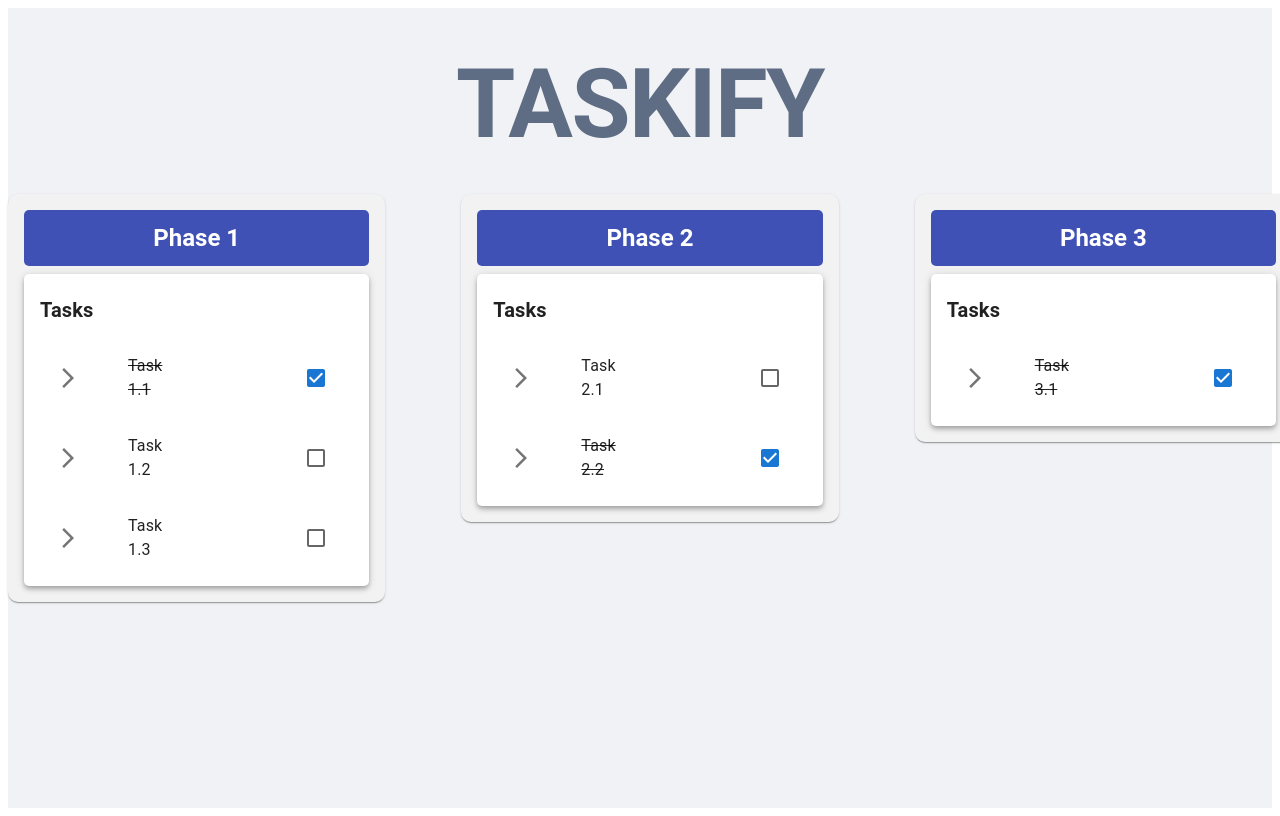
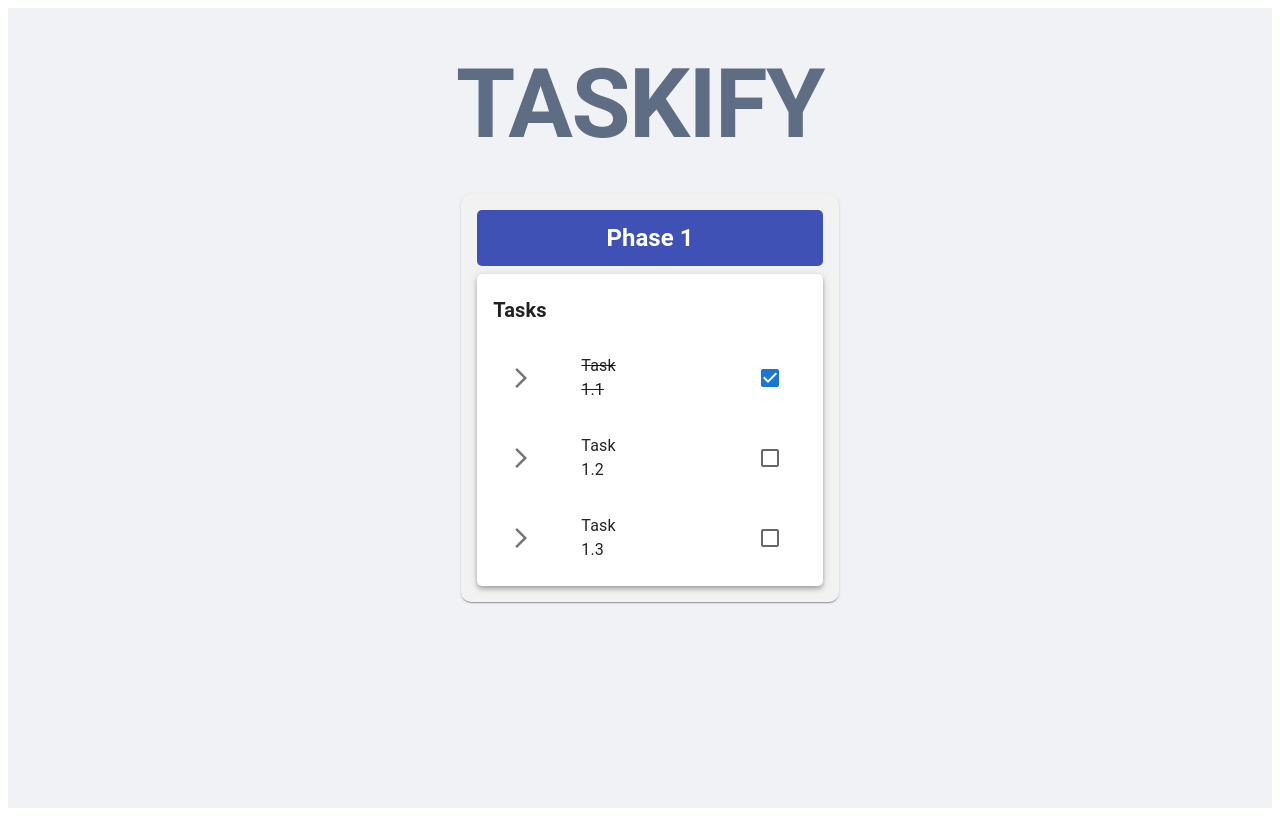
Before and after one commit to mcanozkulekci/Taskify, a React (Create React App) app: page / in a window 1280 px wide. Built offline with nearby package versions, Linux system fonts and the light colour scheme.

Commit message:
In the initial state, just Phase 1 is shown to the end user

```diff
--- a/src/App.tsx
+++ b/src/App.tsx
@@ -6,10 +6,8 @@ import mockData from './components/MockData';
 import Task from './types/Task';
 
 const App: React.FC = () => {
+  // Global state for phases
   const [state, setState] = useState(mockData);
-  const [isPhaseDone, setIsPhaseDone] = useState(
-    Array(mockData.phases.length).fill(false)
-  );
 
   return (
     <div
@@ -29,6 +27,7 @@ const App: React.FC = () => {
         >
           Taskify
         </Typography>
+
         <PhaseList phases={state.phases} />
       </Box>
     </div>
--- a/src/components/PhaseList.tsx
+++ b/src/components/PhaseList.tsx
@@ -7,19 +7,33 @@ import {
   Paper,
   Typography,
 } from '@mui/material';
-import React from 'react';
+import React, { useEffect, useState } from 'react';
 import Phase from '../types/Phase';
+import Task from '../types/Task';
 import TaskList from './TaskList';
 
 interface PhaseListProps {
   phases: Phase[];
 }
 
+interface PhaseStatus {
+  id: number;
+  completed: boolean;
+}
+
 const PhaseList = ({ phases }: PhaseListProps) => {
+  const [phaseStatuses, setPhaseStatuses] = useState<PhaseStatus[]>(
+    // At the beginning, all the phases are uncompleted
+    phases.map((phase) => ({ id: phase.id, completed: false }))
+  );
+
+  const phaseWithIdOne = phases.filter((phase) => phase.id === 1);
+
   return (
-    <div>
+    <>
+      {phaseWithIdOne !== undefined && (
         <Grid container justifyContent="center" spacing={12}>
-        {phases.map((phase) => (
+          {phaseWithIdOne.map((phase) => (
             <Grid
               item
               key={phase.id}
@@ -86,7 +100,8 @@ const PhaseList = ({ phases }: PhaseListProps) => {
             </Grid>
           ))}
         </Grid>
-    </div>
+      )}
+    </>
   );
 };
 
```
Lines whose indentation alone changed are shown as unchanged.
